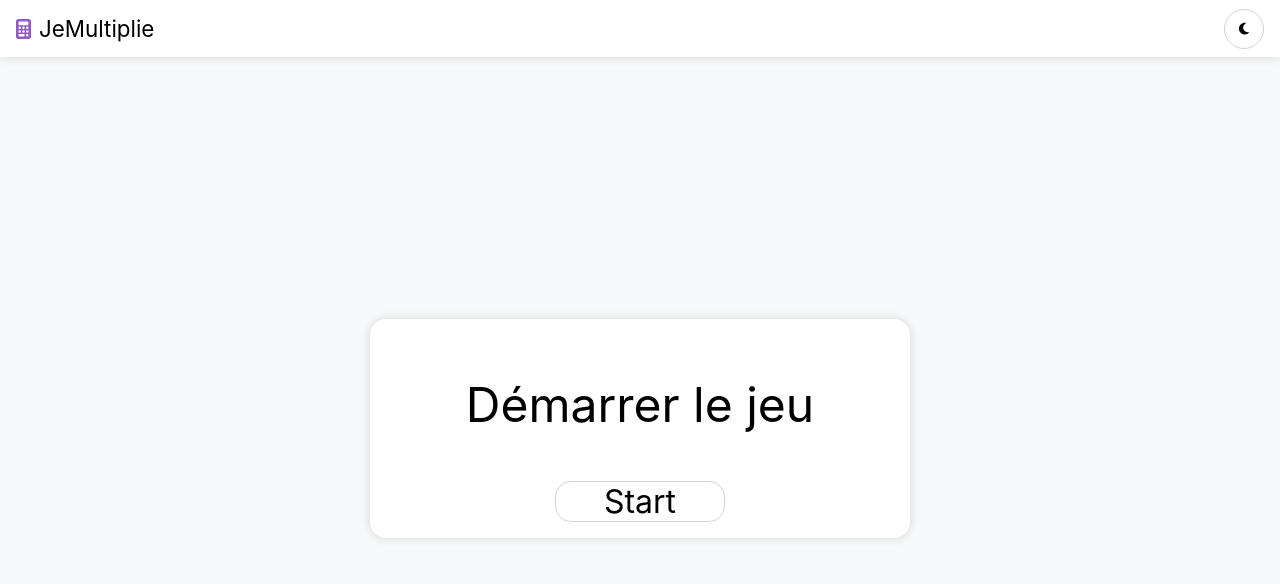
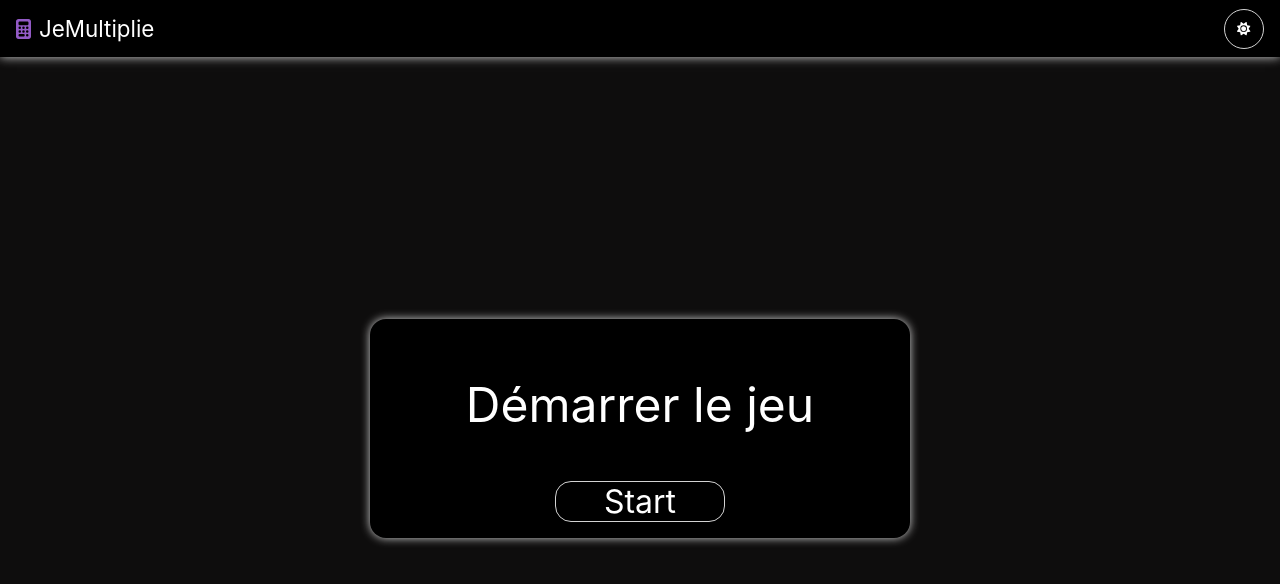
Before and after one commit to mael-sil/JeMultiplie, a Vue app in the folder front/: page / in a window 1280 px wide. Both pictures are taken after a click on the button 1244 px from the left and 28 px from the top of the page. Shown: the top 584 px of the page. Built offline with nearby package versions, Linux system fonts and the light colour scheme; the HTML template or start-up script is replaced by a standard one.

Commit message:
ajout mode dark et amélioration du css

```diff
--- a/front/src/assets/main.css
+++ b/front/src/assets/main.css
@@ -1,3 +1,21 @@
+* {
+  font-family: 'Inter', 'Poppins', 'Roboto', sans-serif;
+}
+
+header,
+main div {
+  background-color: white;
+}
+
+.dark,
+.dark button,
+.dark input,
+.dark header,
+.dark main div {
+  background-color: black;
+  color: white;
+}
+
 body,
 #app {
   margin: 0;
@@ -10,20 +28,11 @@ body,
   display: flex;
   flex-direction: column;
   background-color: #f8f9fa;
-
   align-items: center;
 }
 
-* {
-  font-family: 'Inter', 'Poppins', 'Roboto', sans-serif;
-}
-
-main > div {
-  border-radius: 1rem;
-  background-color: white;
-  box-shadow: 0px 0px 10px lightgrey;
-  padding: 1rem 2rem;
-  margin: 1rem 2rem;
+.dark #app {
+  background-color: rgb(14, 13, 13);
 }
 
 h2 {
@@ -31,9 +40,29 @@ h2 {
   font-weight: normal;
 }
 
+h1 {
+  display: inline;
+
+  font-size: 1.4rem;
+  font-weight: normal;
+
+  text-align: center;
+  vertical-align: middle;
+}
+
+main > div {
+  border-radius: 1rem;
+  box-shadow: 0px 0px 10px lightgrey;
+  padding: 1rem 2rem;
+  margin: 1rem 2rem;
+}
+
+button {
+  background: white;
+}
+
 main button {
   text-align: center;
-  background: white;
 
   border-radius: 1rem;
   border: 0.1rem solid lightgrey;
@@ -44,7 +73,7 @@ main button {
 }
 
 button:hover {
-  border: 0.1rem solid rgb(146, 90, 197);
+  border: 0.1rem solid rgb(146, 90, 197) !important;
 }
 
 main {
@@ -57,9 +86,21 @@ main {
   justify-content: center;
 
   width: fit-content;
+  background-color: #ffffff00 !important;
 }
 
 header {
+  display: flex;
+  flex-direction: row;
+
+  align-items: center;
+  gap: 0.5rem;
+
+  padding: 0rem 1rem;
+
   box-shadow: 0px 0px 10px lightgrey;
-  width: 100%;
+  align-self: stretch;
 }
+input {
+  background-color: white;
+}
--- a/front/src/components/headerTemplate.vue
+++ b/front/src/components/headerTemplate.vue
@@ -1,60 +1,50 @@
 <script setup lang="ts">
 import { FontAwesomeIcon } from "@fortawesome/vue-fontawesome";
-import { faMoon, faCalculator } from "@fortawesome/free-solid-svg-icons";
+import { faMoon, faCalculator, faSun } from "@fortawesome/free-solid-svg-icons";
 import { library } from "@fortawesome/fontawesome-svg-core";
+import { ref } from "vue";
 
 library.add(faMoon);
 library.add(faCalculator)
+library.add(faSun)
+
+const whiteMode = ref(true);
+
+function listenWhite() {
+  whiteMode.value = false
+  document.body.classList.add('dark')
+
+}
+
+function listenDark() {
+  whiteMode.value = true
+  document.body.classList.remove('dark')
+}
+
 </script>
 
 <template>
-  <div id="headerTemplate">
-    <div id="logo">
-      <font-awesome-icon :icon="['fas', 'calculator']" size="lg" />
-    </div>
 
-    <h1>JeMultiplie</h1>
+  <div id="logo">
+    <font-awesome-icon :icon="['fas', 'calculator']" size="lg" />
+  </div>
+
+  <h1>JeMultiplie</h1>
 
 
 
-    <button><font-awesome-icon :icon="['fas', 'moon']" /></button>
+  <button v-if="whiteMode" @click="listenWhite"><font-awesome-icon :icon="['fas', 'moon']" /></button>
+  <button v-else @click="listenDark"><font-awesome-icon :icon="['fas', 'sun']" /></button>
 
-  </div>
+
 
 
 </template>
 
 <style scoped>
-h1 {
-  display: inline;
-
-  font-size: 1.4rem;
-  font-weight: normal;
-
-  text-align: center;
-  vertical-align: middle;
-}
-
-
-#headerTemplate {
-  display: flex;
-  flex-direction: row;
-
-  align-items: center;
-  gap: 0.5rem;
-
-  padding: 0rem 1rem;
-
-  background-color: white;
-
-}
-
 #logo {
   display: flex;
   justify-content: center;
-}
-
-#logo {
   color: rgb(146, 90, 197);
 }
 
@@ -67,13 +57,6 @@ button {
   height: 2.5rem;
 
   border-radius: 50%;
-
-  background-color: white;
-
   border: 0.05rem solid lightgrey;
 }
-
-button:hover {
-  border: 0.1rem solid rgb(146, 90, 197);
-}
 </style>
--- a/front/src/components/questionPad.vue
+++ b/front/src/components/questionPad.vue
@@ -192,7 +192,6 @@ function listenStop(event: Event): void {
 
 }
 
-
 .juste {
   color: green !important;
 }
@@ -201,36 +200,21 @@ function listenStop(event: Event): void {
   color: red !important;
 }
 
-
 button:nth-last-child(2) {
   grid-column: span 2;
 }
-
-
-
 
 #operation {
   margin-top: 4rem;
   margin-bottom: 0rem;
 }
 
-
-
-
 #display {
   font-size: 3rem;
   text-align: center;
-
   margin-bottom: 4rem;
-
-
   width: 10rem;
-
-
-
   border: none;
-
   color: rgb(108, 19, 190);
-  background-color: white;
 }
 </style>
--- a/front/src/components/resultTemplate.vue
+++ b/front/src/components/resultTemplate.vue
@@ -38,9 +38,6 @@ console.log(lastResult.accuracy);
   flex-direction: column;
   align-items: center;
 
-  background-color: white;
-  border-radius: 1rem;
-
   width: 100%;
 }
 
@@ -62,7 +59,6 @@ button {
 }
 
 p {
-  background-color: white;
   margin: 0;
   padding: 0.5rem 1rem;
   border-right: 0.1rem solid lightgrey;
```
